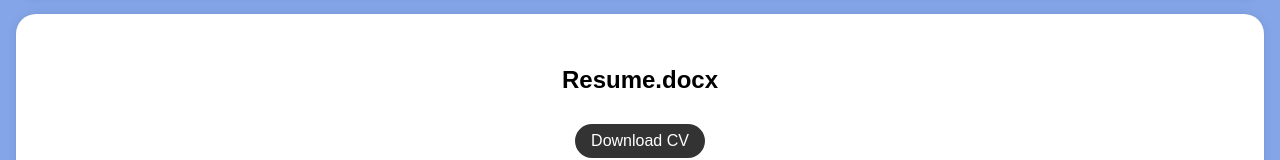
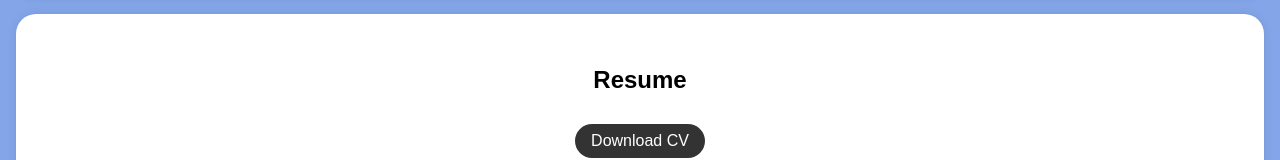
Before and after one commit to Ja100672/Digital-Portfolio, a plain HTML site: page index.html in a window 1280 px wide. Shown: the part 1212-1372 px from the top of the page. Drawn offline with Linux system fonts and the light colour scheme.

Commit message:
Add files via upload

```diff
--- a/index.html
+++ b/index.html
@@ -168,7 +168,7 @@
 
         <div class="section-content">
             <center>
-            <h2>Resume.docx</h2>
+            <h2>Resume</h2>
             <a href="file.pdf" target="_blank" class="download-button">Download CV</a>
         </center>
         </div>
```
